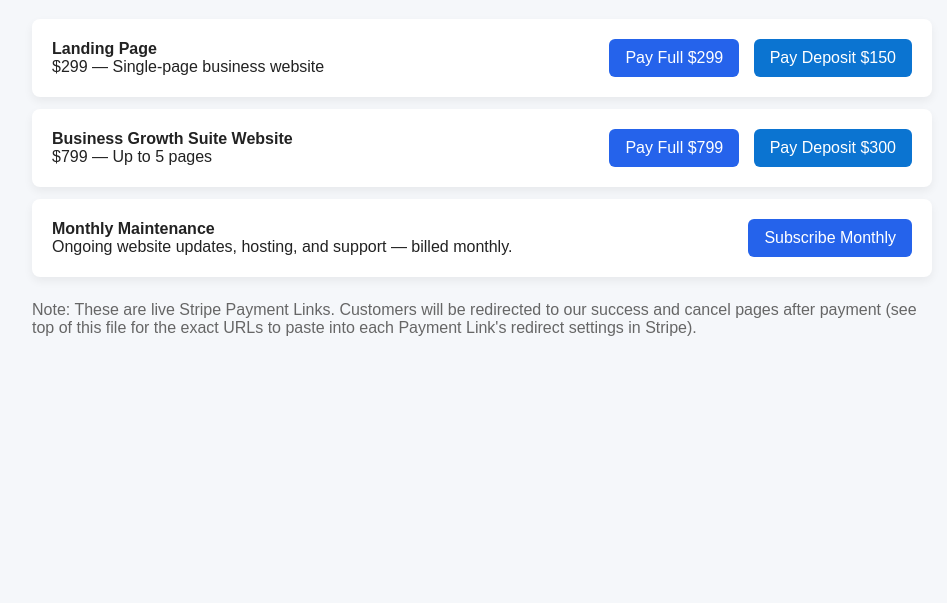
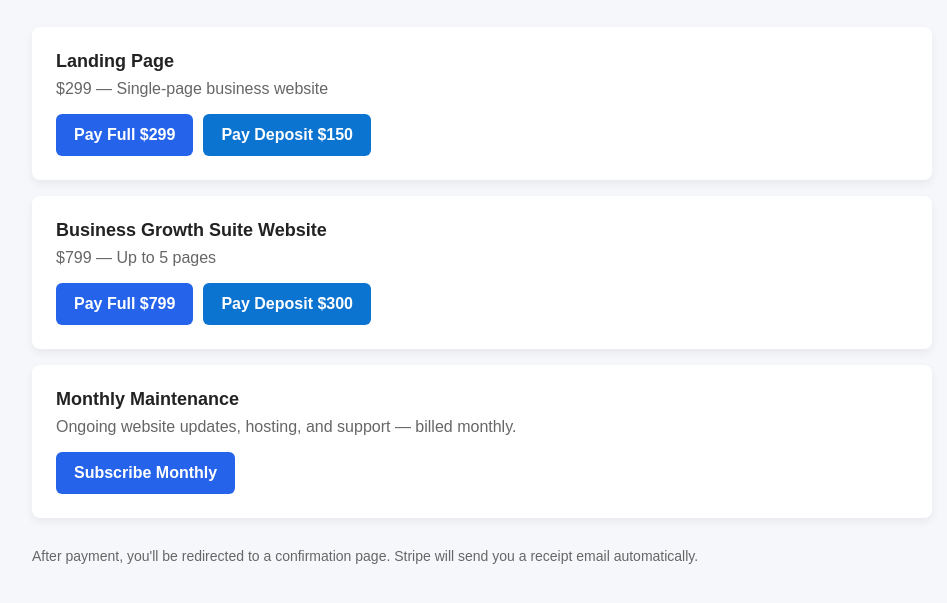
Before and after one commit to hkingskreations-lang/Kings-Web-Studio-, a plain HTML site: page payments.html in a window 1280 px wide. Shown: the part 109-712 px from the top of the page, without its empty margins (158-1105 px from the left). Drawn offline with Linux system fonts and the light colour scheme.

Commit message:
Force update payments.html with visible payment plan styling

```diff
--- a/payments.html
+++ b/payments.html
@@ -7,62 +7,49 @@
   <style>
     body{font-family:Arial, sans-serif;background:#f5f7fa;color:#222;padding:40px;}
     .container{max-width:900px;margin:0 auto;}
-    h1{color:#0f172a}
-    .plan{background:#fff;padding:20px;border-radius:8px;margin:12px 0;box-shadow:0 4px 10px rgba(0,0,0,.06);display:flex;justify-content:space-between;align-items:center;}
-    .actions a{display:inline-block;margin-left:10px;padding:10px 16px;border-radius:6px;text-decoration:none;color:#fff;background:#2563eb;}
+    h1{color:#0f172a;margin-bottom:30px;}
+    .plan{background:#fff;padding:24px;border-radius:8px;margin:16px 0;box-shadow:0 4px 10px rgba(0,0,0,.06);}
+    .plan-title{font-size:18px;font-weight:bold;margin-bottom:8px;}
+    .plan-description{color:#666;margin-bottom:16px;}
+    .actions{display:flex;flex-wrap:wrap;gap:10px;}
+    .actions a{display:inline-block;padding:12px 18px;border-radius:6px;text-decoration:none;color:#fff;font-weight:bold;text-align:center;}
+    .actions a.full{background:#2563eb;}
     .actions a.deposit{background:#0b74d1;}
+    .actions a:hover{opacity:0.9;}
+    p.note{color:#666;font-size:14px;margin-top:30px;}
   </style>
 </head>
 <body>
-  <!--
-    STRIPE PAYMENT LINK REDIRECT SETUP:
-    For each Payment Link in the Stripe Dashboard, set:
-      Success URL: https://kingswebsitestudio.netlify.app/success.html
-      Cancel URL:  https://kingswebsitestudio.netlify.app/cancel.html
-
-    Instructions:
-    1. Sign in to Stripe Dashboard → Payments → Payment Links
-    2. Click each Payment Link to edit
-    3. Find "After payment" / "Redirect" settings
-    4. Paste the exact Success and Cancel URLs above
-    5. Save and test by opening the link in an incognito window
-  -->
   <div class="container">
     <h1>Pick a plan & pay</h1>
 
     <div class="plan">
-      <div>
-        <strong>Landing Page</strong>
-        <div>$299 — Single-page business website</div>
-      </div>
+      <div class="plan-title">Landing Page</div>
+      <div class="plan-description">$299 — Single-page business website</div>
       <div class="actions">
-        <a href="https://buy.stripe.com/bJefZjezP7LEgZb6PNc3m04" target="_blank">Pay Full $299</a>
+        <a href="https://buy.stripe.com/bJefZjezP7LEgZb6PNc3m04" target="_blank" class="full">Pay Full $299</a>
         <a href="https://buy.stripe.com/9B68wR63j9TMbERfmjc3m03" target="_blank" class="deposit">Pay Deposit $150</a>
       </div>
     </div>
 
     <div class="plan">
-      <div>
-        <strong>Business Growth Suite Website</strong>
-        <div>$799 — Up to 5 pages</div>
-      </div>
+      <div class="plan-title">Business Growth Suite Website</div>
+      <div class="plan-description">$799 — Up to 5 pages</div>
       <div class="actions">
-        <a href="https://buy.stripe.com/7sY00l0IZea27oBa1Zc3m02" target="_blank">Pay Full $799</a>
+        <a href="https://buy.stripe.com/7sY00l0IZea27oBa1Zc3m02" target="_blank" class="full">Pay Full $799</a>
         <a href="https://buy.stripe.com/cNi00l2R72rkeR36PNc3m00" target="_blank" class="deposit">Pay Deposit $300</a>
       </div>
     </div>
 
     <div class="plan">
-      <div>
-        <strong>Monthly Maintenance</strong>
-        <div>Ongoing website updates, hosting, and support — billed monthly.</div>
-      </div>
+      <div class="plan-title">Monthly Maintenance</div>
+      <div class="plan-description">Ongoing website updates, hosting, and support — billed monthly.</div>
       <div class="actions">
-        <a href="https://buy.stripe.com/4gM00l77n2rk4cp7TRc3m05" target="_blank">Subscribe Monthly</a>
+        <a href="https://buy.stripe.com/4gM00l77n2rk4cp7TRc3m05" target="_blank" class="full">Subscribe Monthly</a>
       </div>
     </div>
 
-    <p style="margin-top:24px;color:#666">Note: These are live Stripe Payment Links. Customers will be redirected to our success and cancel pages after payment (see top of this file for the exact URLs to paste into each Payment Link's redirect settings in Stripe).</p>
+    <p class="note">After payment, you'll be redirected to a confirmation page. Stripe will send you a receipt email automatically.</p>
   </div>
 </body>
 </html>
```
